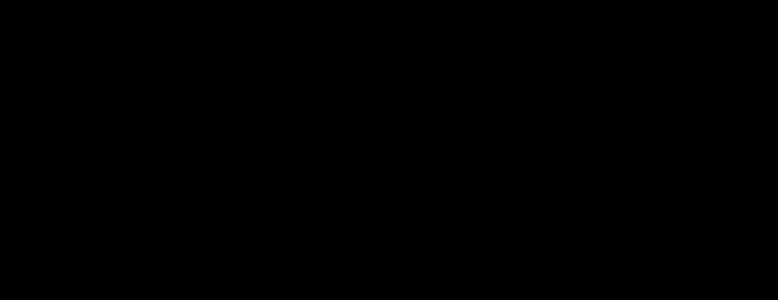
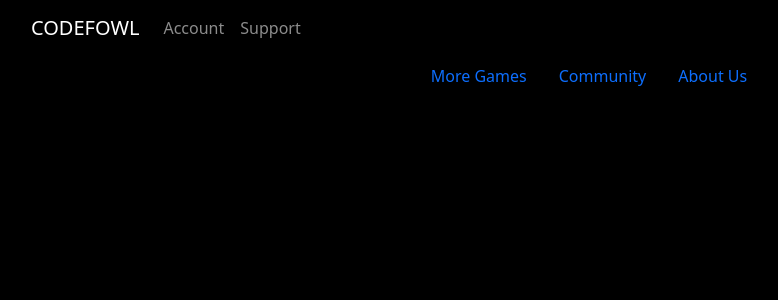
Before and after one commit to 2402-Group8-The-Three-Ducketeers/Duck, a React (Vite) app: page /admin in a window 1280 px wide. Before the commit this address had no page. Shown: the top 300 px of the page, without its empty margins (51-829 px from the left). Built offline with nearby package versions, Linux system fonts and the light colour scheme.

Commit message:
Admin Page and Route created

```diff
--- a/src/App.jsx
+++ b/src/App.jsx
@@ -5,6 +5,7 @@
 import LogIn from "./pages/LogIn"
 import Register from "./pages/Register"
 import Game from "./pages/Game"
+import Admin from "./pages/Admin"
 
 function App() {
 
@@ -16,6 +17,7 @@
         <Route path="/login" element={<LogIn/>}/>
         <Route path="/register" element={<Register/>}/>
         <Route path="/game" element={<Game/>}/>
+        <Route path="/admin" element={<Admin/>}/>
       </Routes>
     </>
   )
--- /dev/null
+++ b/src/components/AdminBody.jsx
@@ -0,0 +1,7 @@
+const AdminBody = () => {
+  return (
+    <></>
+  )
+}
+
+export default AdminBody
--- /dev/null
+++ b/src/pages/Admin.jsx
@@ -0,0 +1,15 @@
+import Header from "../components/Header"
+import AdminBody from "../components/AdminBody"
+import Footer from "../components/Footer"
+
+const Admin = () => {
+  return (
+    <>
+    <Header/>
+    <AdminBody/>
+    <Footer/>
+    </>
+  )
+}
+
+export default Admin
```
